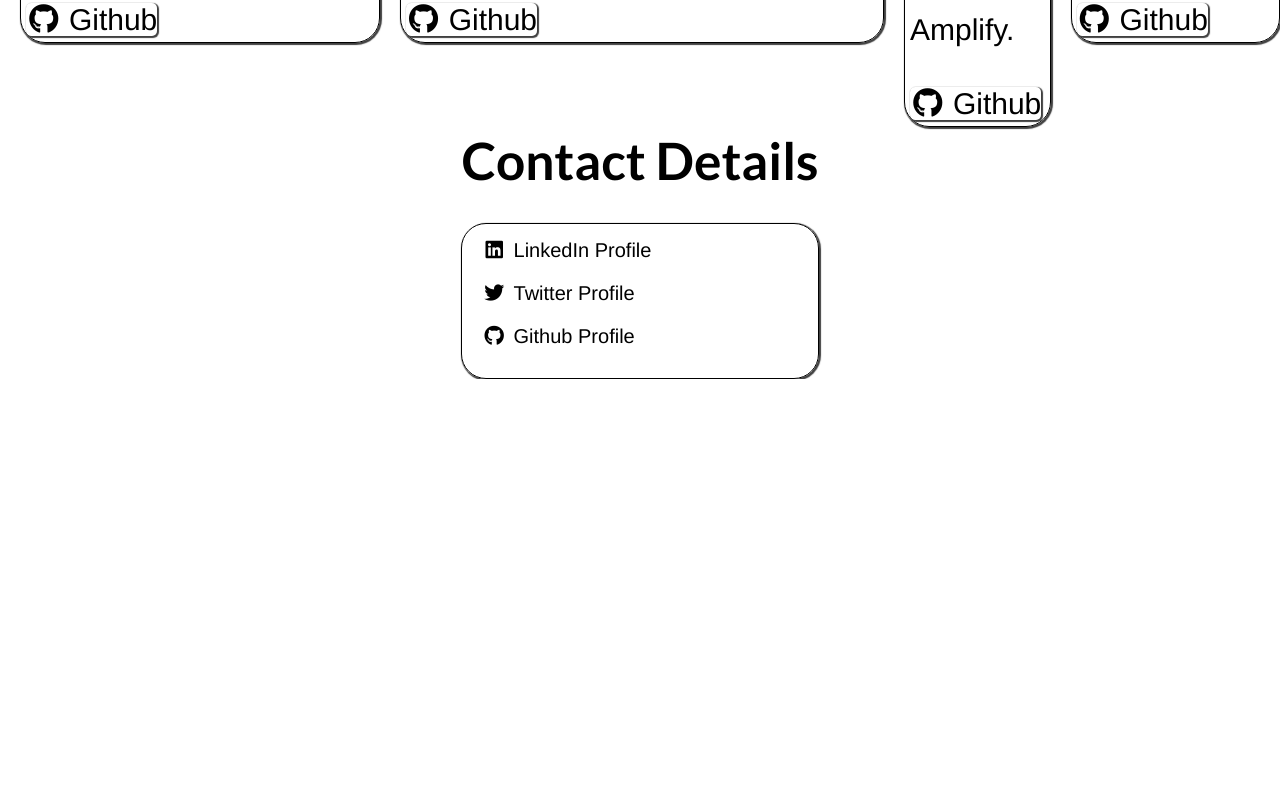
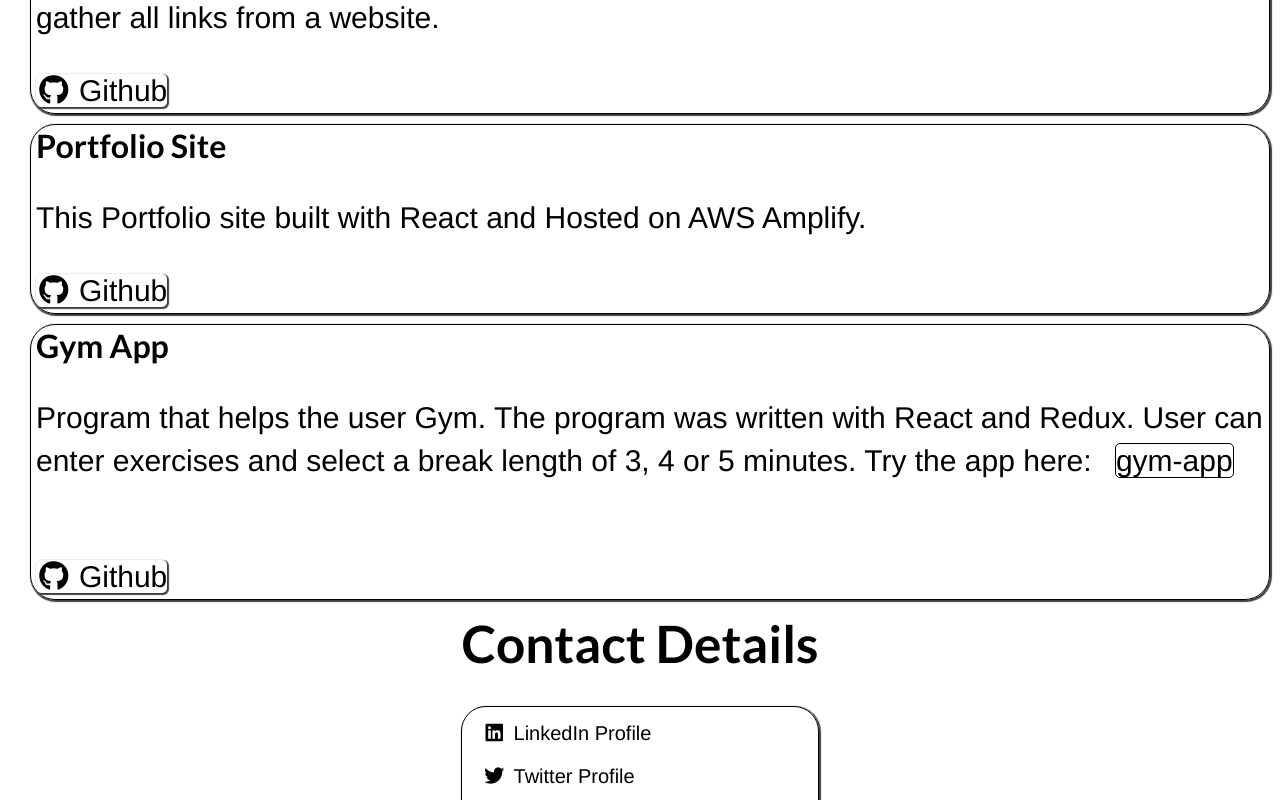
Before and after one commit to Robinborg/portfolio-react, a React (Create React App) app: page / in a window 1280 px wide. Shown: the part 1417-2217 px from the top of the page. Before the commit the page ends 1796 px from the top, so only its background shows below. Built offline with nearby package versions, Linux system fonts and the light colour scheme.

Commit message:
flex-direction for projects to column and added link to gym-app github pages host

```diff
--- a/src/Projects.js
+++ b/src/Projects.js
@@ -35,7 +35,12 @@ const Projects = () => {
 				</div>
 				<div className="single-project">
 				<h4>Gym App</h4>
-				<p>React Program that keeps track of Sets, reps and breaks. Wrote the program using Hooks.</p>
+					<p>Program that helps the user Gym. The program was written with React and Redux. User can enter exercises and select a break length of 3, 4 or 5 minutes. Try the app here: &ensp;
+					<a
+						className="gym-app"
+						href="https://robinborg.github.io/gym-app/">gym-app</a>
+					</p>
+					<br/>
 					<a
 				    href="https://github.com/robinborg/gym-app"
 				  	className="box-link">
--- a/src/index.css
+++ b/src/index.css
@@ -48,9 +48,14 @@ html, body{
 }
 .all-projects{
 	display: flex;
-	flex-direction: row;
+	flex-direction: column;
 	justify-content: space-evenly;
 	gap: 10px 20px;
+	margin: 10px;
+}
+.gym-app {
+	border: 1px solid black;
+	border-radius: 5px;
 }
 .single-project {
 	border-radius: 25px;
```
